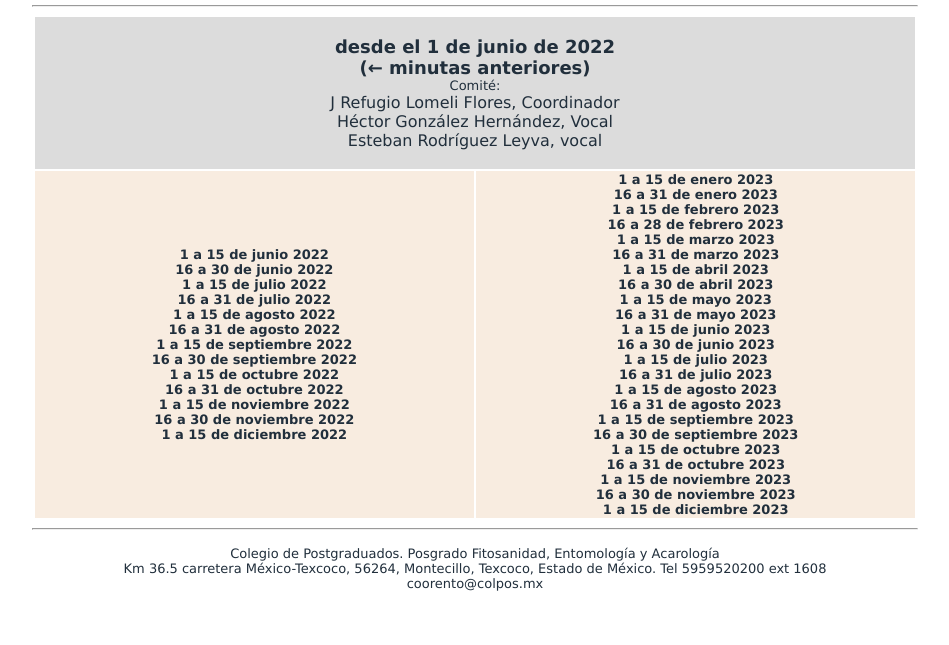
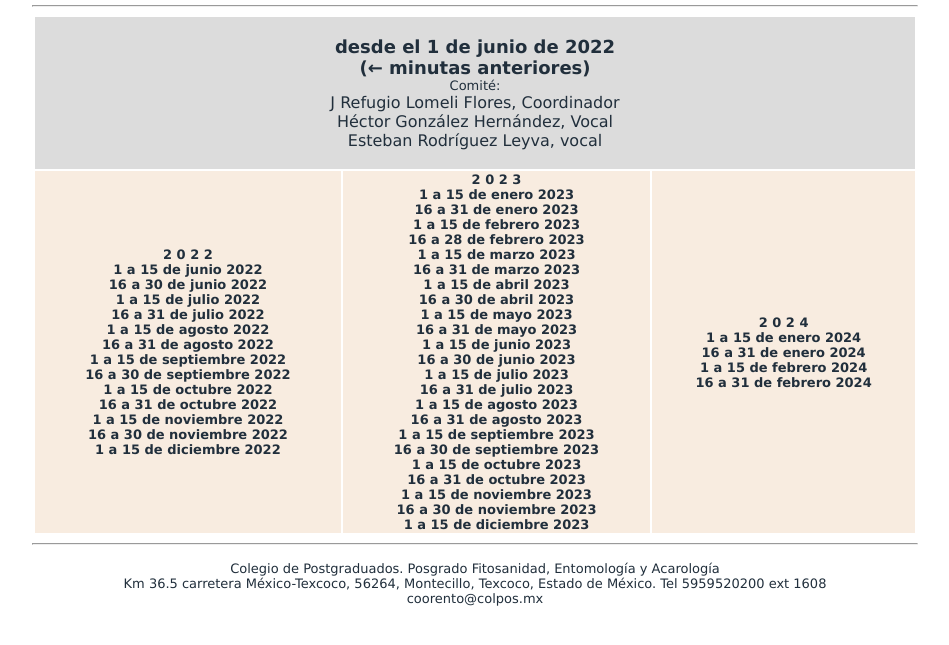
Before and after one commit to valdezjorge/minutas, a plain HTML site: page comite_academico_actual.html in a window 1280 px wide. Shown: the part 119-764 px from the top of the page, without its empty margins (165-1114 px from the left). Drawn offline with Linux system fonts and the light colour scheme.

Commit message:
Update comite_academico_actual.html

```diff
--- a/comite_academico_actual.html
+++ b/comite_academico_actual.html
@@ -20,6 +20,7 @@
          </tr>
          <tr align="center">
 <td bgcolor="#F8ECE0"><font face = "verdana, sans-serif" size="-1">
+	<b>2 0 2 2</b><br>
 <a href="https://drive.google.com/file/d/16C4NXthUX2aXaGoD6STwJLoTY8pVO7lc/view?usp=sharing"text-decoration: none"><b>1 a 15 de junio 2022</b></a><br>
 <a href="https://drive.google.com/file/d/1ua1qc1fQC-vvMbvfHW6d5qj6TWEvp41w/view?usp=sharing"text-decoration: none"><b>16 a 30 de junio 2022</b></a><br>
 <a href="https://drive.google.com/file/d/1X22b_6iMd3zBd679SXbCxkJpUSo0scm9/view?usp=sharing"text-decoration: none"><b>1 a 15 de julio 2022</b></a><br>
@@ -36,6 +37,7 @@
 	</font></td>
 
 <td bgcolor="#F8ECE0"><font face = "verdana, sans-serif" size="-1">
+	<b>2 0 2 3</b><br>
 <a href="https://drive.google.com/file/d/1myton0udYY0mbOFvOK2z_rPijKr9YTzy/view?usp=sharing"text-decoration: none"><b>1 a 15 de enero 2023</b></a><br>
 <a href="https://drive.google.com/file/d/1MGAyjpp1XGA4l_zNTX8S1yFE6CobO9DT/view?usp=sharing"text-decoration: none"><b>16 a 31 de enero 2023</b></a><br>
 <a href="https://drive.google.com/file/d/14IT6_ar_RhYh46YlIUDACRwybITeyZJD/view?usp=sharing"text-decoration: none"><b>1 a 15 de febrero 2023</b></a><br>
@@ -60,6 +62,13 @@
 <a href="https://drive.google.com/file/d/1OILFq9DB3YZAlM-ESv8yxrwFDo6n2lWl/view?usp=sharing"text-decoration: none"><b>16 a 30 de noviembre 2023</b></a><br>
 <a href="https://drive.google.com/file/d/19aQ0-JOhFGRChnWxYkSagltBJ2BE-8uN/view?usp=sharing"text-decoration: none"><b>1 a 15 de diciembre 2023</b></a><br>
 
+	<td bgcolor="#F8ECE0"><font face = "verdana, sans-serif" size="-1">
+	<b>2 0 2 4</b><br>
+<a href="https://drive.google.com/file/d/1mW3juWPw4IcFYNvwuDvLeMF0bxyYjXVx/view?usp=sharing"text-decoration: none"><b>1 a 15 de enero 2024</b></a><br>
+<a href="https://drive.google.com/file/d/1bicwQhvt7V8mfp0WiwTUa04v6UnQ16_F/view?usp=sharing"text-decoration: none"><b>16 a 31 de enero 2024</b></a><br>
+<a href="https://drive.google.com/file/d/1pDRQ133HXWJ7dpJuUUfR4t2Hf3kQE5SW/view?usp=sharing"text-decoration: none"><b>1 a 15 de febrero 2024</b></a><br>
+<a href="https://drive.google.com/file/d/1Sj5s6BHVXMmayTDiPkU9dPecB1a40pOZ/view?usp=sharing"text-decoration: none"><b>16 a 31 de febrero 2024</b></a><br>
+
 
 	</font></td>
          </tr>
```
